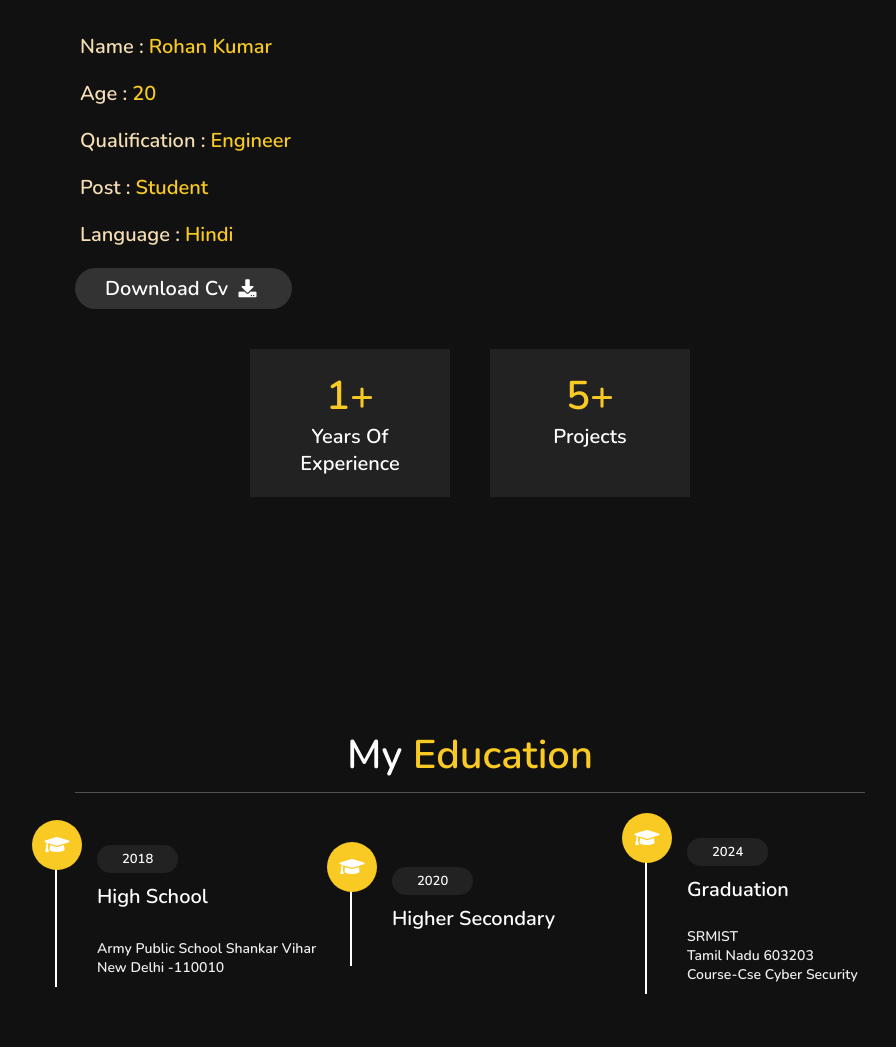
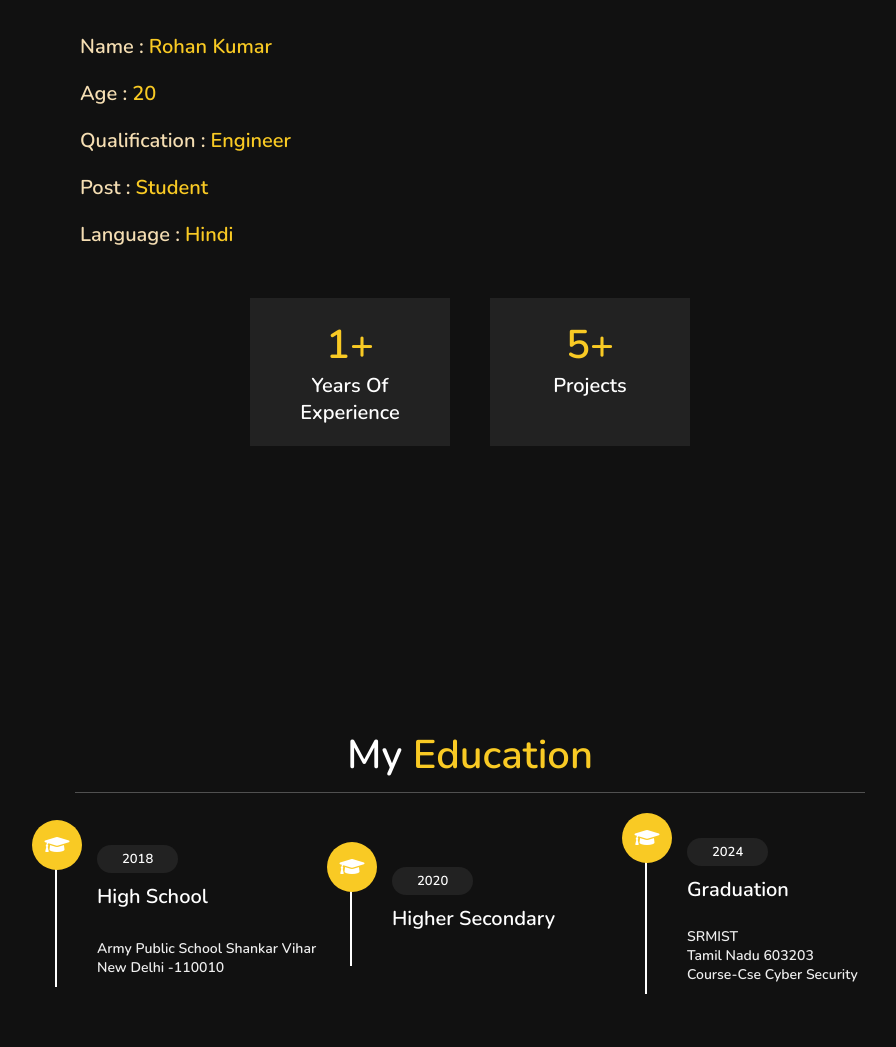
Before and after one commit to kumarrohan9724/portsfolio, a plain HTML site: page index.html in a window 1280 px wide. Shown: the part 892-1939 px from the top of the page, without its empty margins (345-1241 px from the left). Drawn offline with nearby package versions, Linux system fonts and the light colour scheme; a script that the page names is missing.

Commit message:
removed download option

```diff
--- a/index.html
+++ b/index.html
@@ -59,9 +59,9 @@
         <h3><span>Qualification :</span>Engineer</h3>
         <h3><span>post :</span>student</h3>
         <h3><span>language :</span>Hindi</h3>
-        <a href=""
+<!--         <a href=""
           target="_blank"><button class="btn">
-            Download cv <i class="fas fa-download"></i></button></a>
+            Download cv <i class="fas fa-download"></i></button></a> -->
       </div>
       <div class="counter">
         <div class="box">
```
